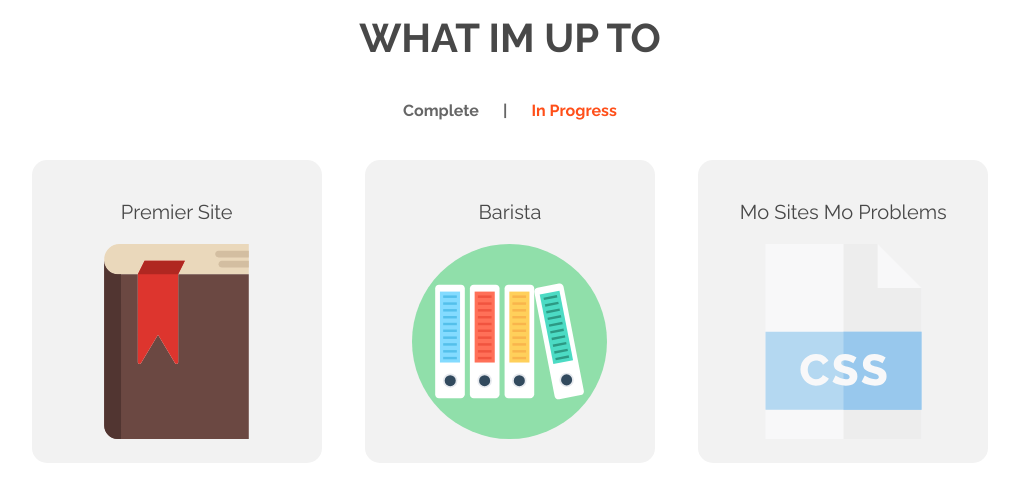
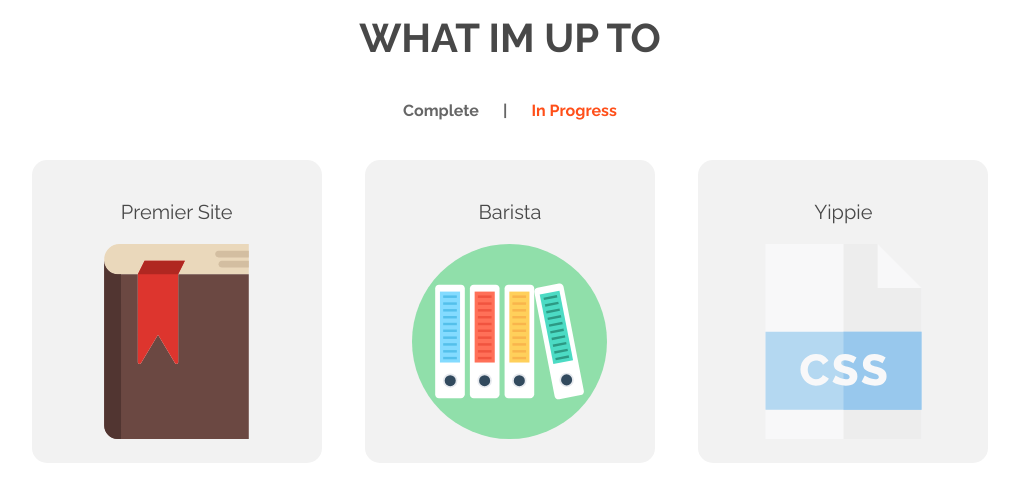
Before and after one commit to Musali/Musali.github.io, a PHP site: page / in a window 1280 px wide. Shown: the part 1475-1978 px from the top of the page, without its empty margins (130-1149 px from the left). Run offline with PHP 8.4, Linux system fonts and the light colour scheme.

Commit message:
Add files via upload
bugs on site design and more links

```diff
--- a/index.css
+++ b/index.css
@@ -491,7 +491,7 @@ a:hover {
 #four .bottom-button a {
 	position: absolute;
 	top: 30px;
-	left: 0px;
+	left: -58px;
 	width: 100%;
 	margin: 0 auto;
 }
--- a/index.html
+++ b/index.html
@@ -201,9 +201,9 @@
                     </a>
                 </div>
                 <div class='col-md-4 project'>
-                    <a href="#">
+                    <a href="Yippie/index.html">
                         <div class="project-container">
-                            <p>Mo Sites Mo Problems </p>
+                            <p>Yippie </p>
                             <svg version="1.1" id="Layer_1" xmlns="http://www.w3.org/2000/svg" xmlns:xlink="http://www.w3.org/1999/xlink" x="0px" y="0px"
                                      viewBox="0 0 512 512" style="enable-background:new 0 0 512 512;" xml:space="preserve">
                                 <polygon style="fill:#F8F8F9;" points="345.6,0 51.2,0 51.2,512 460.8,512 460.8,115.2 "/>
```
